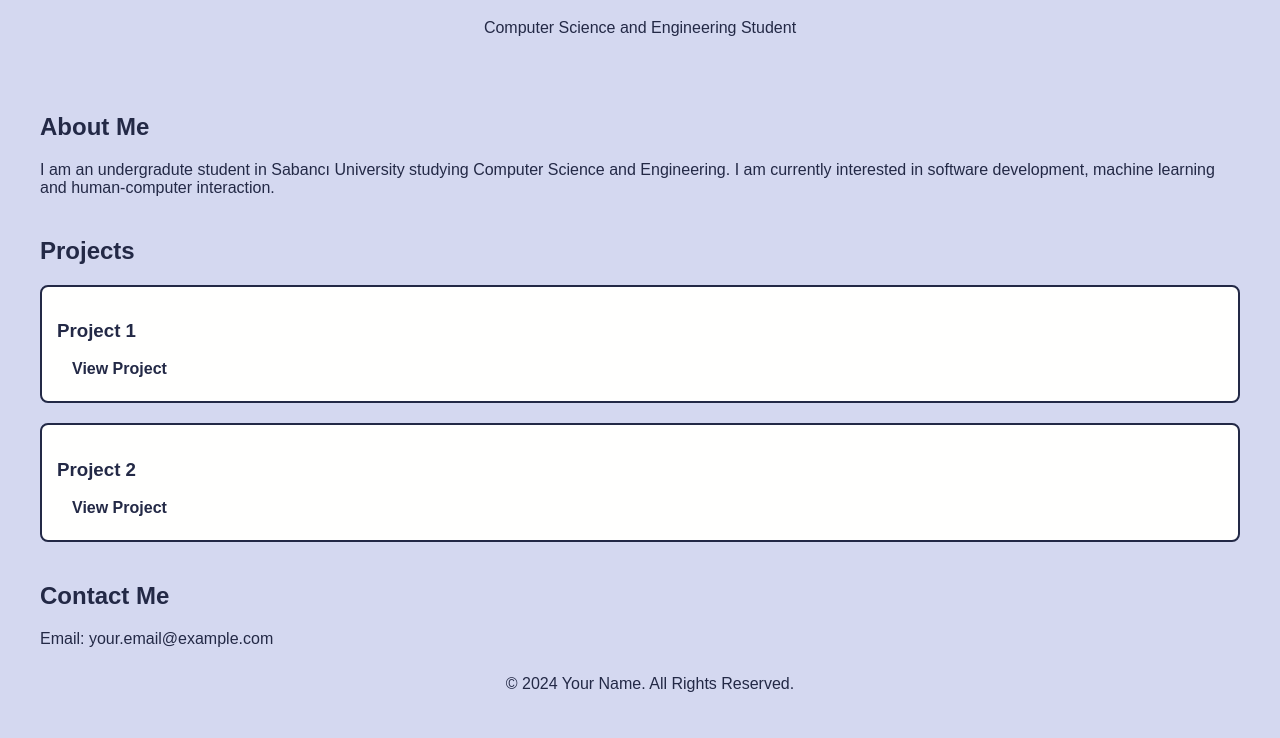
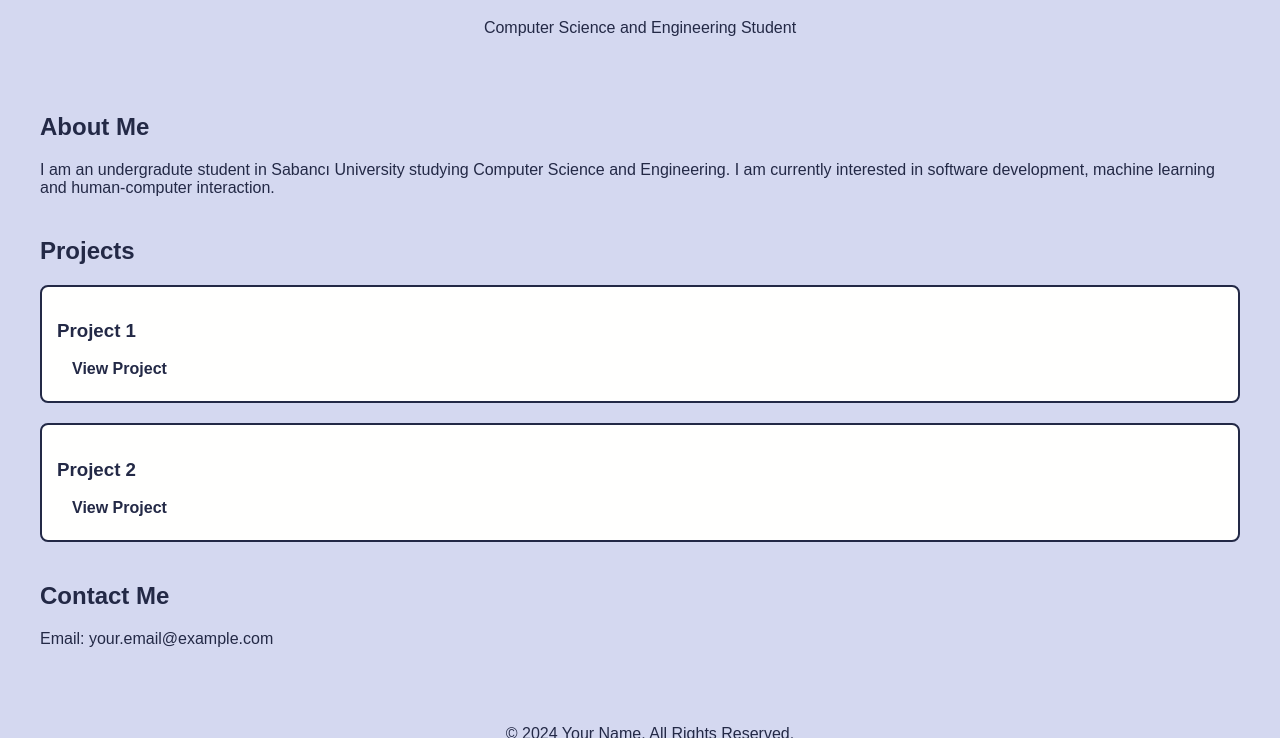
Before and after one commit to idilkara/portfolio, a plain HTML site: page index.html in a window 1280 px wide. Shown: the part 81-819 px from the top of the page. Drawn offline with Linux system fonts and the light colour scheme.

Commit message:
Update styles.css

```diff
--- a/styles.css
+++ b/styles.css
@@ -72,6 +72,14 @@ footer {
     text-align: center;
     padding: 10px;
     position: fixed;
-    bottom: 0;
+    bottom: -50px; /* Initially hide the footer above the viewport */
     width: 100%;
+    transition: bottom 0.3s;
 }
+
+/* Show the footer when the user scrolls to the bottom */
+body::after {
+    content: '';
+    height: 50px; /* Adjust this height to match the footer's height */
+    display: block;
+}
```
